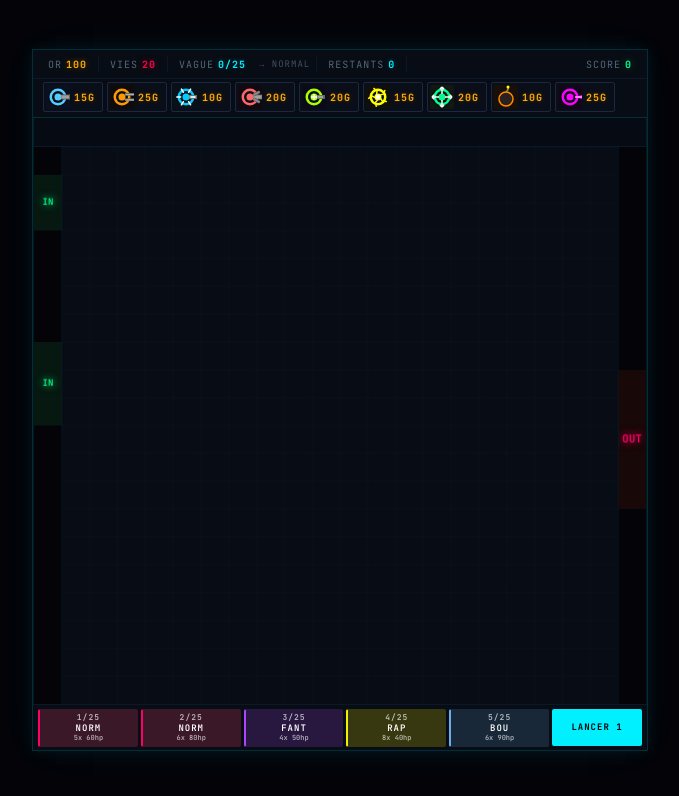
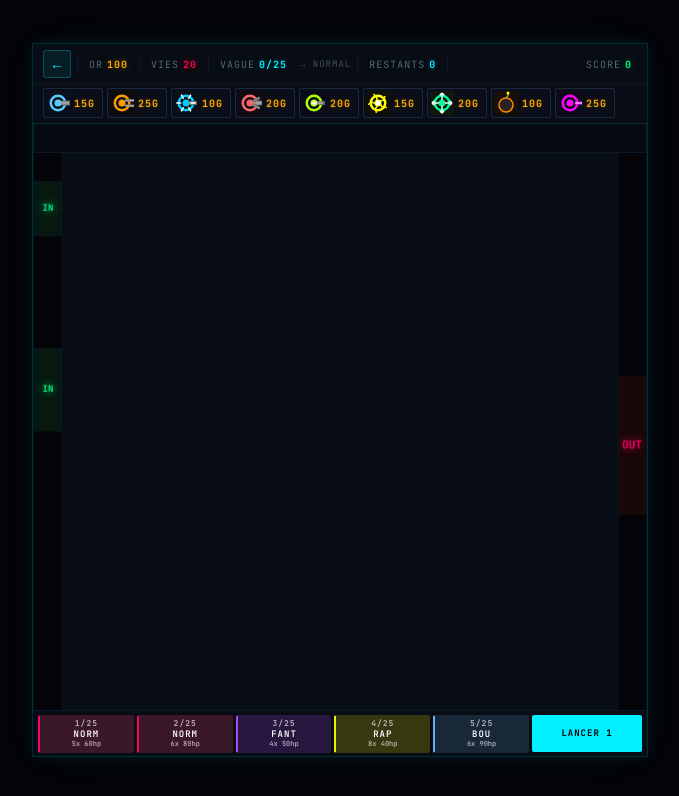
Before and after one commit to yulcorakayul/invasion, a website: page index.html in a window 1280 px wide. Shown: the whole page, without its empty margins (300-979 px from the left). Drawn offline with Linux system fonts and the light colour scheme.

Commit message:
Add back button to return to temos.io
Co-Authored-By: Claude Opus 4.6 <noreply@anthropic.com>

```diff
--- a/index.html
+++ b/index.html
@@ -165,8 +165,8 @@
             height: 46px;
         }
         #wb-go {
-            padding: 4px 0;
-            width: 90px;
+            padding: 4px 8px;
+            min-width: 110px;
             text-align: center;
             background: #00f0ff;
             color: #030308;
@@ -237,6 +237,8 @@
     <div id="wrap">
         <div id="bar">
             <div id="bar-top">
+                <a href="https://temos.io" id="back-btn" style="display:flex;align-items:center;justify-content:center;width:28px;height:28px;background:rgba(0,240,255,0.08);border:1px solid rgba(0,240,255,0.25);border-radius:3px;color:#00f0ff;text-decoration:none;font-size:14px;cursor:pointer;transition:all 0.2s;flex-shrink:0" onmouseenter="this.style.background='rgba(0,240,255,0.2)';this.style.boxShadow='0 0 8px rgba(0,240,255,0.3)'" onmouseleave="this.style.background='rgba(0,240,255,0.08)';this.style.boxShadow='none'">&#8592;</a>
+                <div class="sep"></div>
                 <div class="s" id="v-gold">Or <b id="gold">100</b></div>
                 <div class="sep"></div>
                 <div class="s" id="v-lives">Vies <b id="lives">20</b></div>
@@ -315,6 +317,6 @@
             <button id="wb-go" onclick="startWave()">Lancer</button>
         </div>
     </div>
-    <script src="game.js?v=79"></script>
+    <script src="game.js?v=80"></script>
 </body>
 </html>
```
